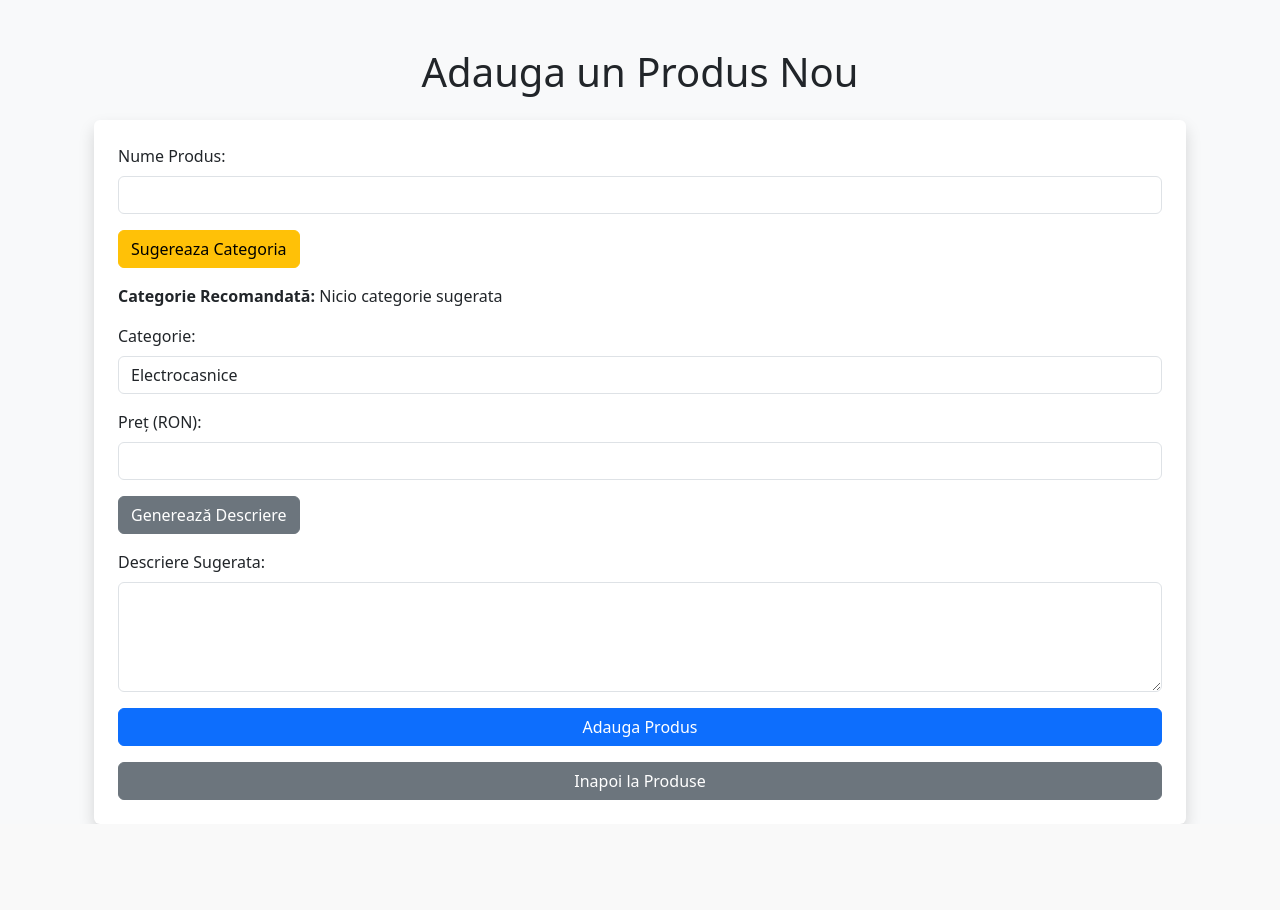
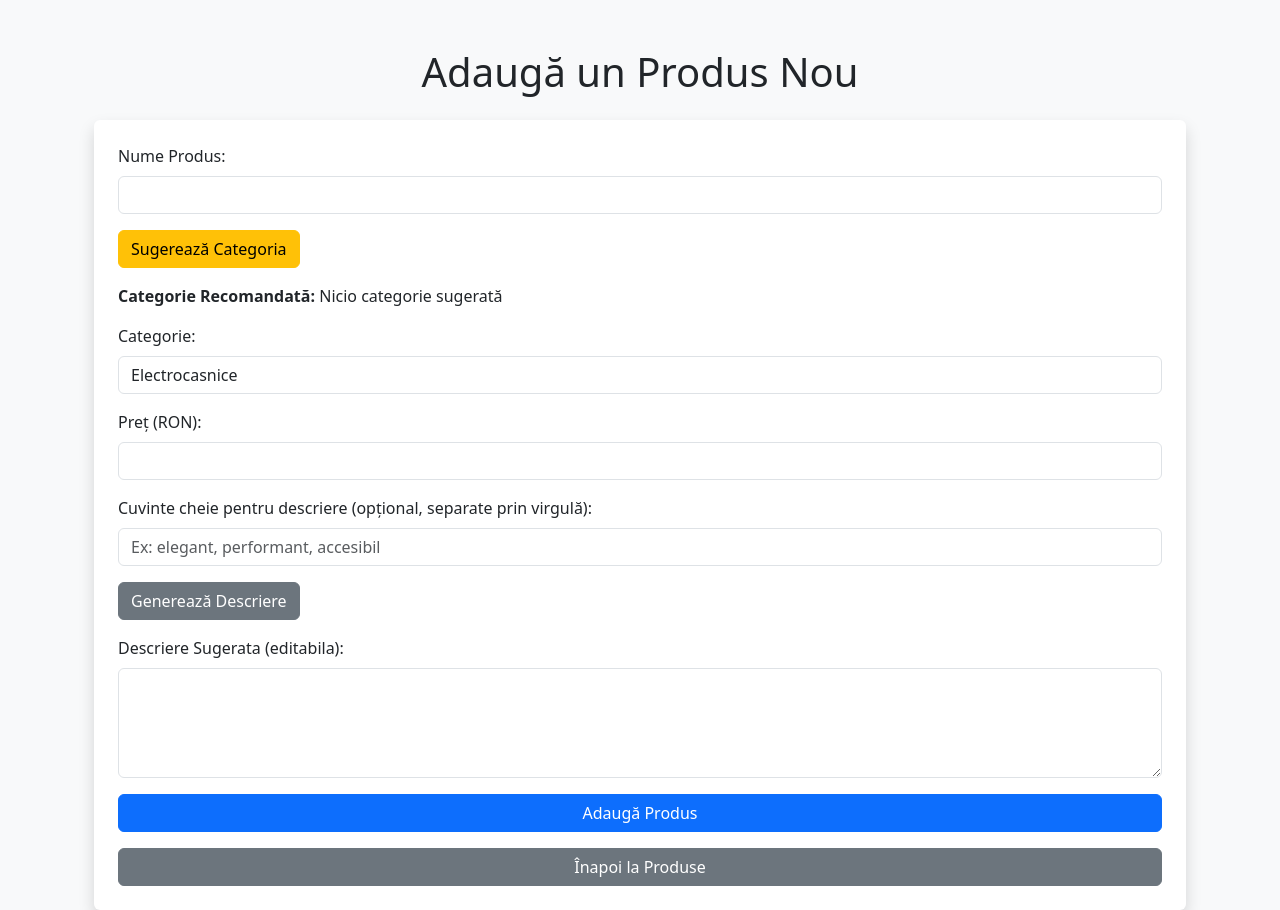
Before and after one commit to lzrwilliam/MarketPlacePlatform-using-LLM, a Flask app: page /add in a window 1280 px wide. Shown: the part 56-966 px from the top of the page. Before the commit the page ends 880 px from the top, so only its background shows below. Run offline with Flask 3, Linux system fonts and the light colour scheme; a user stored in the database is signed in.

Commit message:
prompt imbunatatit

```diff
--- a/app.py
+++ b/app.py
@@ -276,6 +276,7 @@ def suggest_category():
 def generate_description():
     name = request.form.get('name')
     category = request.form.get('category')
+    keywords = request.form.get('keywords')
 
     if not name or not category:
         return jsonify({"error": "Numele si categoria sunt necesare!"})
@@ -284,6 +285,8 @@ def generate_description():
         chat_session = model.start_chat(history=[])
         prompt = (f"Generate a professional and creative product description for the product '{name}' in the '{category}' category. Highlight its unique features and benefits."
                  f"Be careful when generating the description, at cases such as name suggests a different category than the one provided. if so, please adjust the description accordingly, not to be an absurd one."
+                 f"Use the keywords '{keywords}' to enhance the description."
+                 f"Do not generate a too long description, keep it concise and informative, but not too short either.s"
                 f"The output must be in romanian."
 )
         response = chat_session.send_message(prompt)
@@ -435,6 +438,7 @@ def generate_review(product_id):
         prompt = (
             f"Generate a high-quality review for '{product.name}' with a rating of {rating} stars. "
             f"Include these aspects: {', '.join(keywords)}"
+            f"The output must be in romanian."
         )
         response = chat_session.send_message(prompt)
         generated_review = response.text.strip()
--- a/templates/add_product.html
+++ b/templates/add_product.html
@@ -3,7 +3,7 @@
 {% block title %}Adăugare Produs{% endblock %}
 {% block content %}
 <div class="container mt-5">
-    <h1 class="text-center mb-4">Adauga un Produs Nou</h1>
+    <h1 class="text-center mb-4">Adaugă un Produs Nou</h1>
 
     <form method="POST" action="{{ url_for('add_product') }}" class="p-4 bg-white shadow rounded" id="productForm">
         <!-- Nume Produs -->
@@ -13,8 +13,8 @@
         </div>
 
         <!-- Buton pentru generarea categoriei -->
-        <button type="button" class="btn btn-warning mb-3" id="suggestCategoryBtn">Sugereaza Categoria</button>
-        <p><strong>Categorie Recomandată:</strong> <span id="suggestedCategory">Nicio categorie sugerata</span></p>
+        <button type="button" class="btn btn-warning mb-3" id="suggestCategoryBtn">Sugerează Categoria</button>
+        <p><strong>Categorie Recomandată:</strong> <span id="suggestedCategory">Nicio categorie sugerată</span></p>
 
         <!-- Dropdown Categorie -->
         <div class="mb-3">
@@ -32,18 +32,24 @@
             <input type="number" class="form-control" id="price" name="price" required step="0.01">
         </div>
 
+        <!-- Cuvinte cheie pentru generarea descrierii -->
+        <div class="mb-3">
+            <label for="keywords" class="form-label">Cuvinte cheie pentru descriere (opțional, separate prin virgulă):</label>
+            <input type="text" class="form-control" id="keywords" name="keywords" placeholder="Ex: elegant, performant, accesibil">
+        </div>
+
         <!-- Buton pentru generarea descrierii -->
         <button type="button" class="btn btn-secondary mb-3" id="generateBtn">Generează Descriere</button>
 
-        <!-- Descrierea Generata -->
+        <!-- Descrierea Generată - Acum poate fi editată -->
         <div class="mb-3">
-            <label for="description" class="form-label">Descriere Sugerata:</label>
-            <textarea class="form-control" id="description" name="description" rows="4" readonly></textarea>
+            <label for="description" class="form-label">Descriere Sugerata (editabila):</label>
+            <textarea class="form-control" id="description" name="description" rows="4"></textarea>
         </div>
 
-        <!-- Buton de Adaugare Produs -->
-        <button type="submit" class="btn btn-primary w-100">Adauga Produs</button>
-        <a href="/" class="btn btn-secondary w-100 mt-3">Inapoi la Produse</a>
+        <!-- Buton de Adăugare Produs -->
+        <button type="submit" class="btn btn-primary w-100">Adaugă Produs</button>
+        <a href="/" class="btn btn-secondary w-100 mt-3">Înapoi la Produse</a>
     </form>
 </div>
 {% endblock %}
@@ -51,14 +57,12 @@
 {% block scripts %}
 <script>
     document.addEventListener('DOMContentLoaded', function () {
-        console.log(" JavaScript incarcat complet!");
+        console.log("✅ JavaScript încărcat complet!");
 
         document.getElementById('suggestCategoryBtn').addEventListener('click', async function () {
             const name = document.getElementById('name').value.trim();
-            console.log("Sugestie categorie apasata!", name);
-
             if (!name) {
-                alert("Introduceti numele produsului inainte de a sugera categoria!");
+                alert("Introduceți numele produsului înainte de a sugera categoria!");
                 return;
             }
 
@@ -71,7 +75,6 @@
                     body: new URLSearchParams({name: name})
                 });
                 const data = await response.json();
-                console.log("Raspuns server:", data);
                 if (data.suggested_category) {
                     document.getElementById('suggestedCategory').textContent = data.suggested_category;
                     document.getElementById('category').value = data.suggested_category;
@@ -86,10 +89,15 @@
         document.getElementById('generateBtn').addEventListener('click', async function () {
             const name = document.getElementById('name').value.trim();
             const category = document.getElementById('category').value.trim();
-            console.log("Generare descriere apăsată!", name, category);
+            const keywords = document.getElementById('keywords').value.trim();
+
+            if (keywords && !/^[a-zA-Z0-9ăîâșț ,]+$/.test(keywords)) {
+                alert("Cuvintele cheie trebuie sa fie separate corect prin virgula!");
+                return;
+            }
 
             if (!name || !category) {
-                alert("Completati numele si categoria inainte de a genera descrierea!");
+                alert("Introduceți numele și categoria înainte de a genera descrierea!");
                 return;
             }
 
@@ -99,10 +107,9 @@
                     headers: {
                         'Content-Type': 'application/x-www-form-urlencoded'
                     },
-                    body: new URLSearchParams({name: name, category: category})
+                    body: new URLSearchParams({name: name, category: category, keywords: keywords})
                 });
                 const data = await response.json();
-                console.log("Raspuns server pentru descriere:", data);
                 if (data.description) {
                     document.getElementById('description').value = data.description;
                 } else {
--- a/templates/index.html
+++ b/templates/index.html
@@ -46,7 +46,7 @@
 
 <!-- Grid pentru Produse Recomandate cu mai multe produse per rând -->
 <div class="container mt-5">
-    <h1 class="text-center mb-4">Produse Recomandate</h1>
+    <h1 class="text-center mb-4">Produse recomandate pentru tine</h1>
     <div class="row">
         {% for produs in produse_recomandate %}
         <div class="col-md-4 mb-4">
```
Also changed, not shown: database.db.
